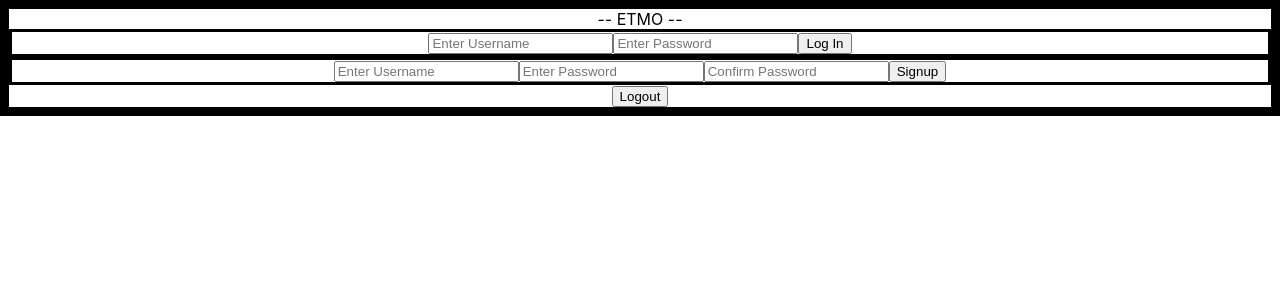
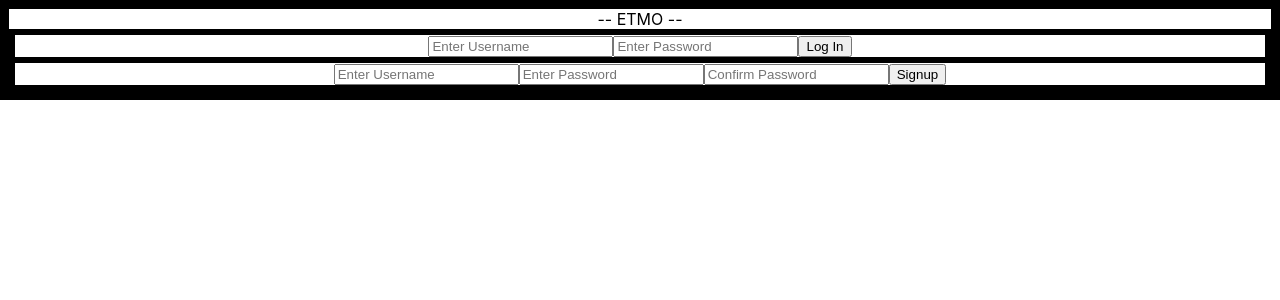
Before and after one commit to Worrad75/ETMO-frontend, a React (Create React App) app: page /home in a window 1280 px wide. Shown: the top 300 px of the page. Built offline with nearby package versions, Linux system fonts and the light colour scheme.

Commit message:
added redirects to login page

```diff
--- a/src/containers/LandingPage.js
+++ b/src/containers/LandingPage.js
@@ -47,15 +47,18 @@ class LandingPage extends React.Component {
 
     render() {
         // console.log("current user:", this.props.currentUser)
+
+        let forms = <div>
+            <Login setUser={this.setUser} />
+            <Signup setUser={this.setUser} />
+        </div>
+
         return(
             <div>
                 -- ETMO --
                 <br/>
-                {/* <MainContainer /> */}
 
-                <Login setUser={this.setUser}/>
-                <Signup setUser={this.setUser}/>
-                <button onClick={this.logout}> Logout </button>
+                {localStorage.user_id ? <button onClick={this.logout}> Logout </button> : forms}
             </div>
         )
     }
```
